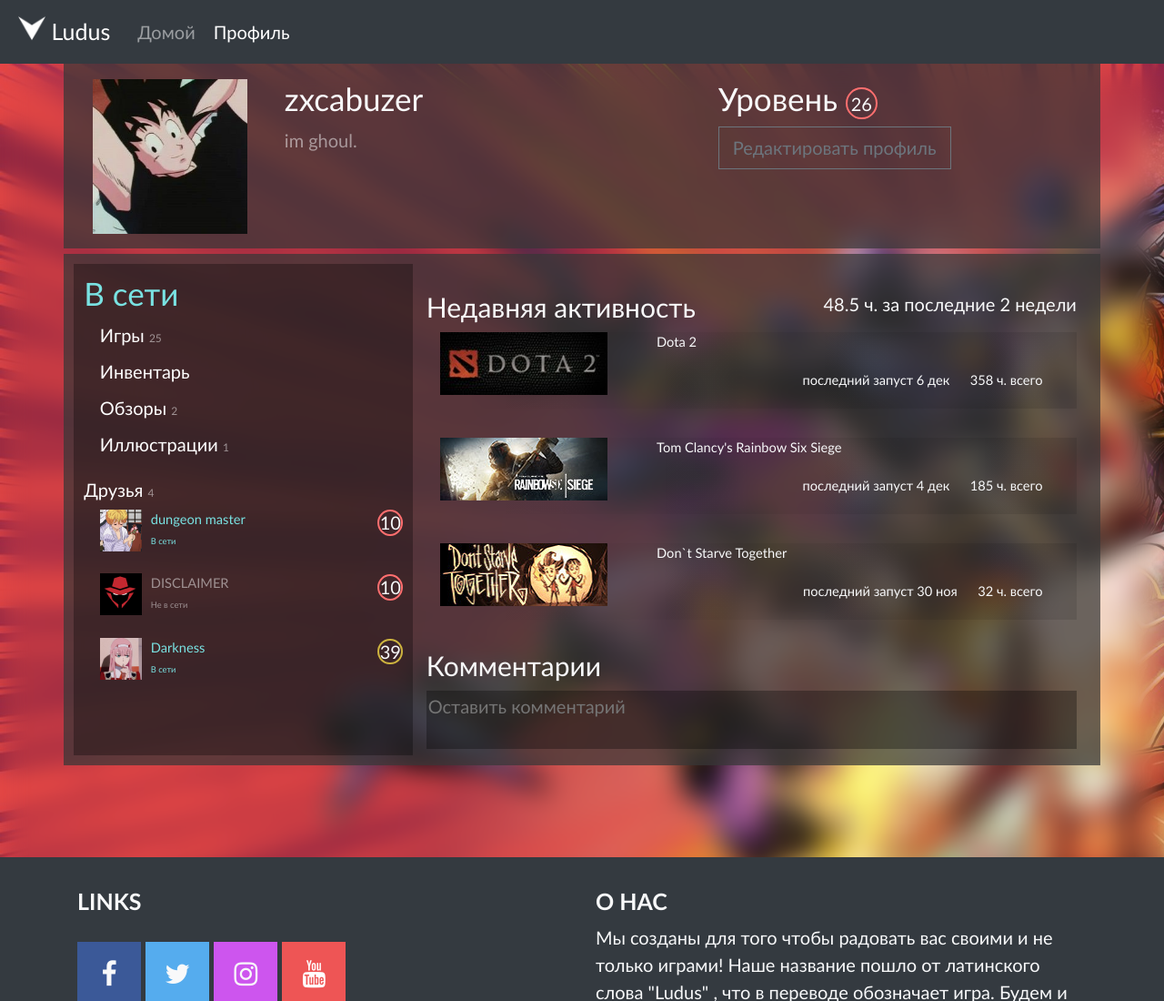
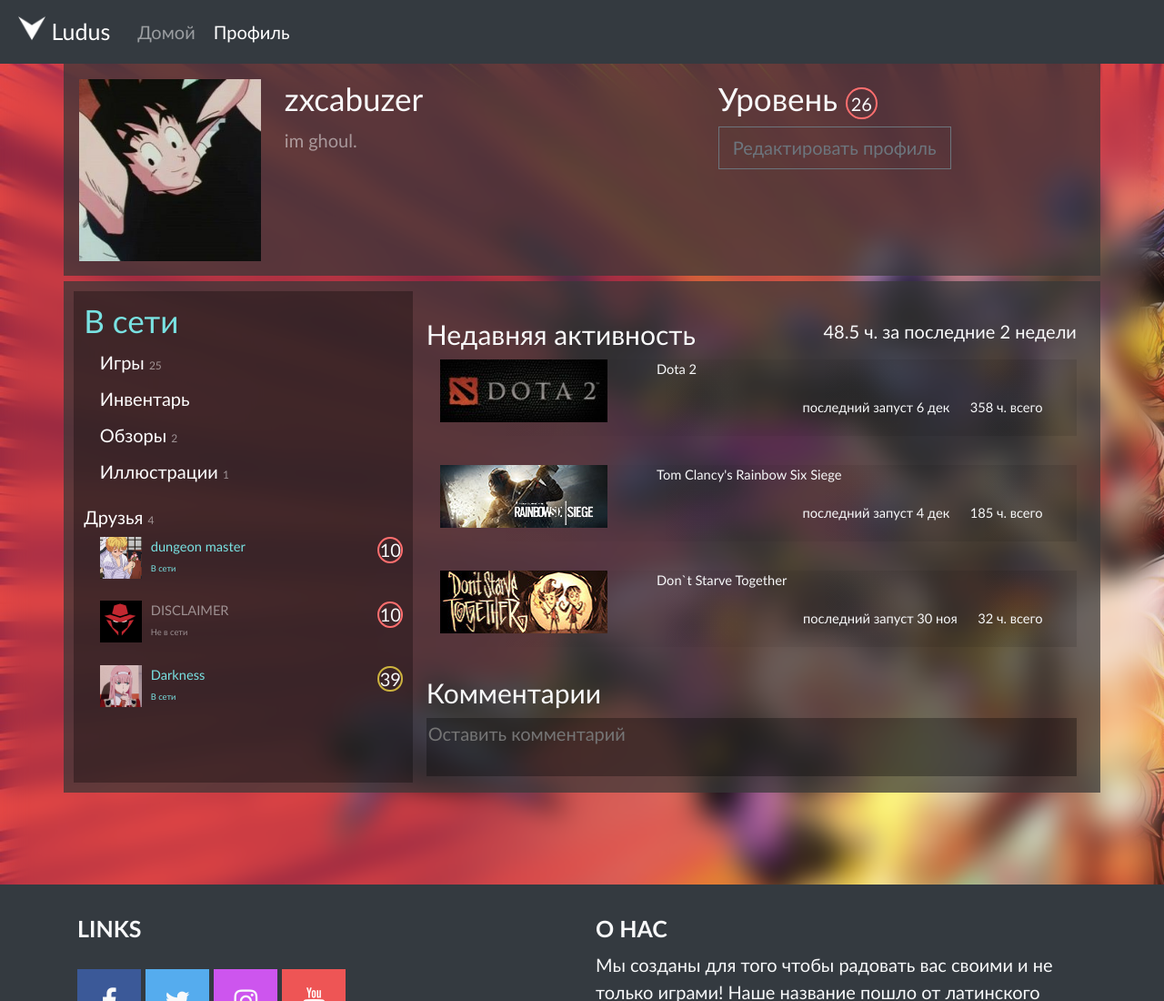
Before and after one commit to Vladdjuga/vladdjuga1.github.io, a plain HTML site: page profile.html in a window 1280 px wide. Shown: the top 1100 px of the page at 91% size. Drawn offline with nearby package versions, Linux system fonts and the light colour scheme.

Commit message:
sadfsda
dsfasdf

```diff
--- a/css/style-profile.css
+++ b/css/style-profile.css
@@ -29,6 +29,9 @@
 .img-profile{
     max-height: 200px;
     max-width: 200px;
+    min-height: 200px;
+    min-width: 200px;
+    padding: 0;
 }
 .profile-bio{
     opacity: 0.5;
```
